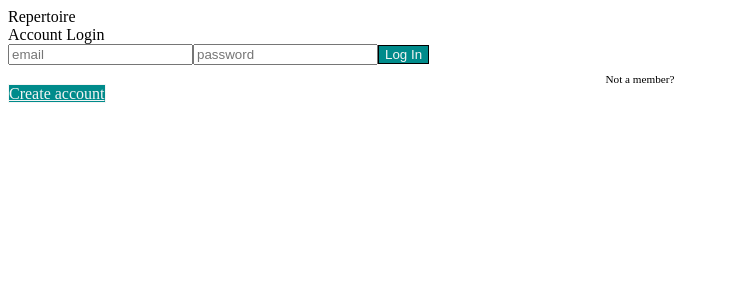
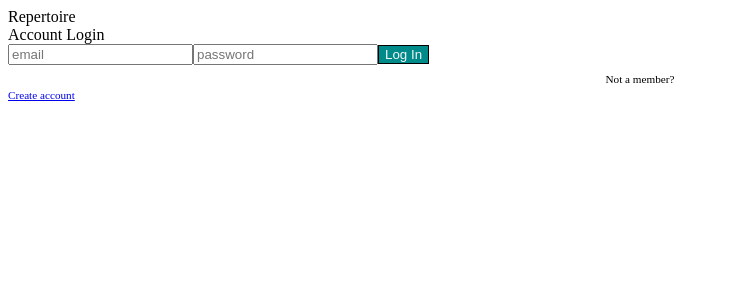
Before and after one commit to timdecillis/repertoire, a React app: page /signin in a window 1280 px wide. Shown: the top 300 px of the page, without its empty margins (0-729 px from the left). Built offline with nearby package versions, Linux system fonts and the light colour scheme; the HTML template or start-up script is replaced by a standard one.

Commit message:
updated styles

```diff
--- a/client/src/components/SignIn/SignIn.jsx
+++ b/client/src/components/SignIn/SignIn.jsx
@@ -121,11 +121,10 @@ const SignIn = ({
         <Link
           to="/create-account"
           style={{
-            backgroundColor: "darkcyan",
-            color: "whitesmoke",
-            marginBottom: ".7em",
-            borderStyle: "solid",
-            borderWidth: ".1em",
+            textAlign: "center",
+            textDecoration: "underline",
+            fontSize: ".7em",
+            cursor: "pointer",
           }}
           className="input"
           type="submit"
```
